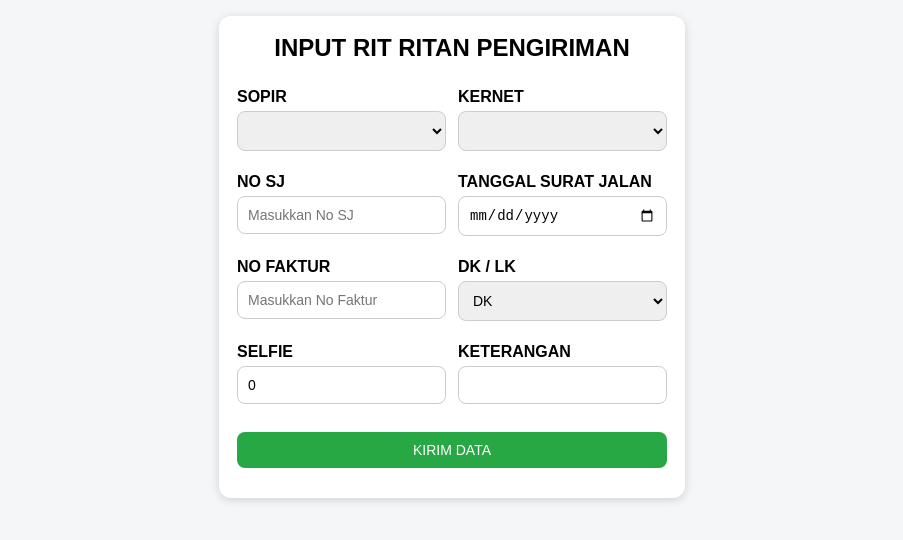
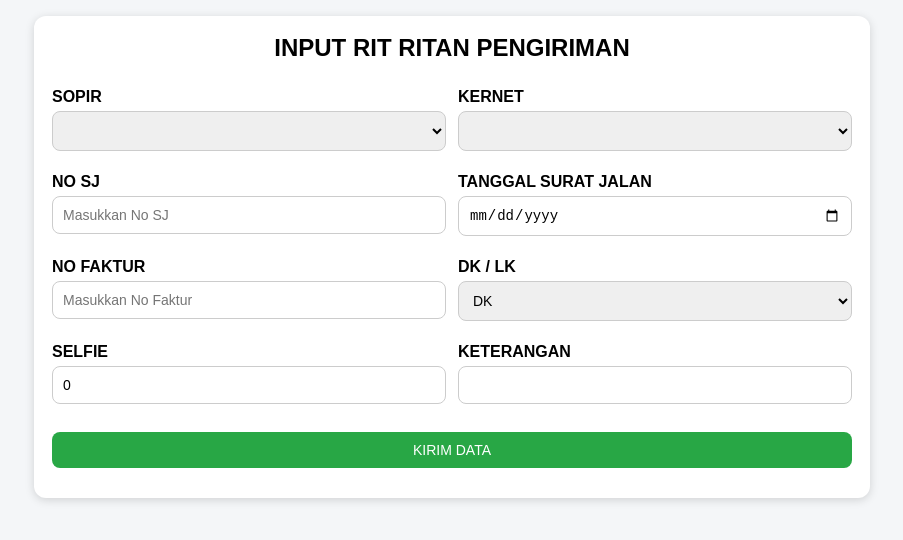
Before and after one commit to ufokebonsarimalang/RITPENGIRIMAN, a plain HTML site: page index.html in a window 1280 px wide. Shown: the whole page, without its empty margins (188-1091 px from the left). Drawn offline with Linux system fonts and the light colour scheme; no server answers.

Commit message:
Update index.html

```diff
--- a/index.html
+++ b/index.html
@@ -6,7 +6,7 @@
 <title>UFO RIT SYSTEM</title>
 <style>
 body{font-family:Arial,sans-serif;background:#f4f6f8;margin:0;padding:16px;display:flex;justify-content:center}
-.card{background:#fff;max-width:430px;width:100%;padding:18px;border-radius:12px;box-shadow:0 2px 10px rgba(0,0,0,.15)}
+.card{background:#fff;max-width:800px;width:100%;padding:18px;border-radius:12px;box-shadow:0 2px 10px rgba(0,0,0,.15)}
 h2{text-align:center;margin:0 0 16px}
 .label{font-weight:bold;margin:10px 0 5px}
 input,select,button{width:100%;box-sizing:border-box;padding:10px;border-radius:8px;border:1px solid #ccc;font-size:14px}
```
